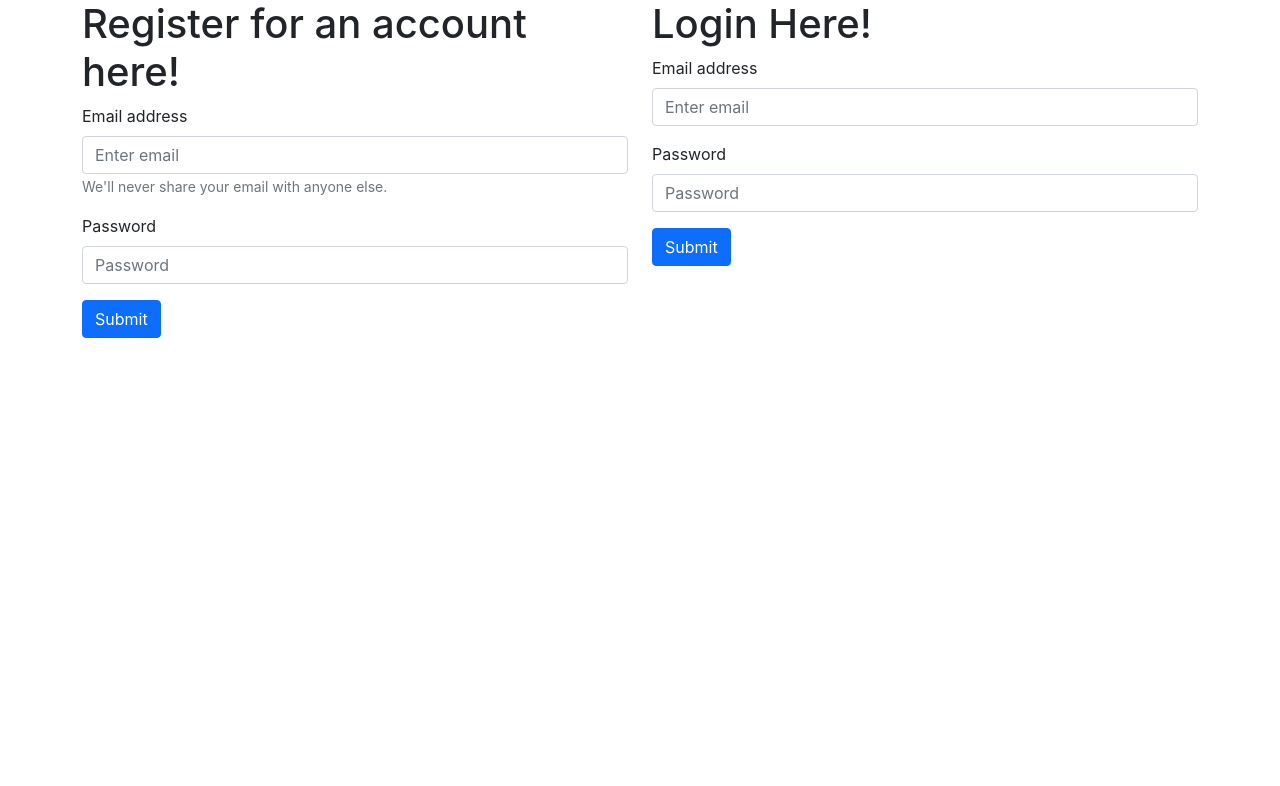
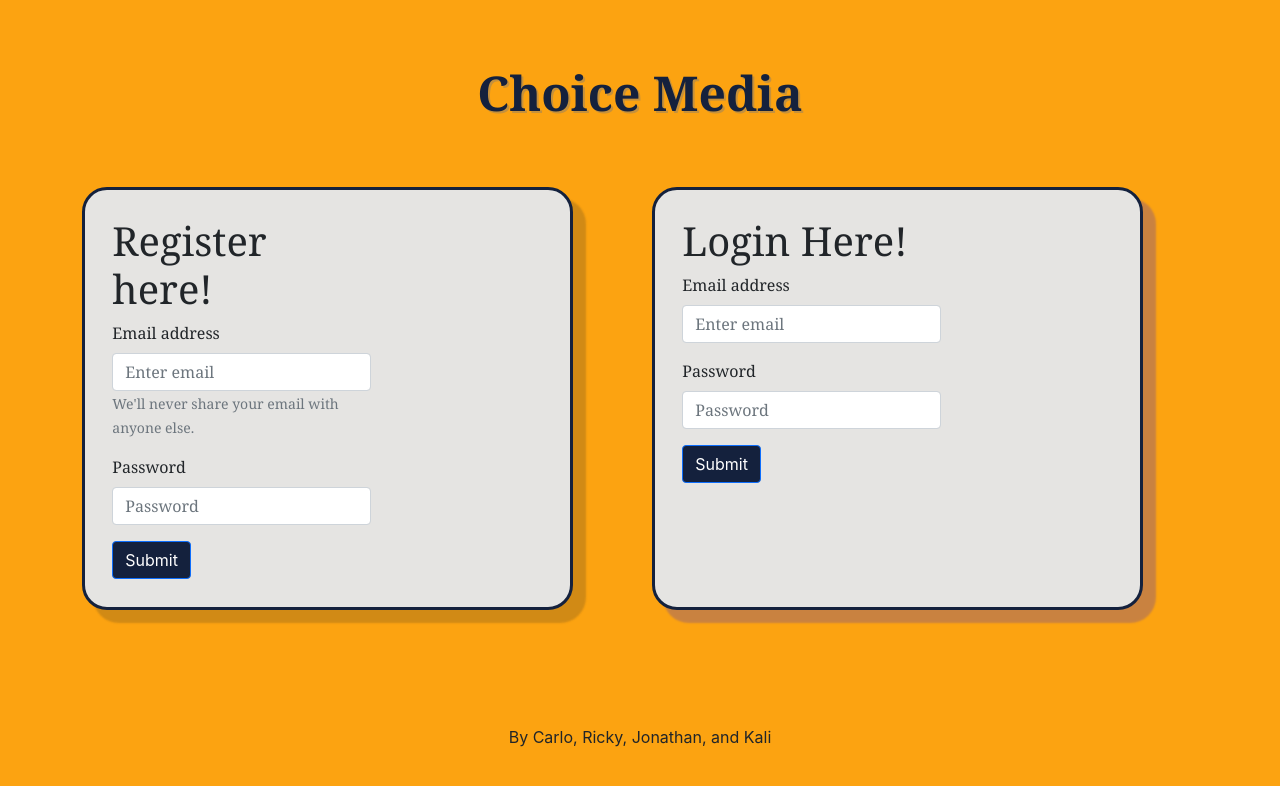
Before and after one commit to carlo1678/BlueBadgeClient, a React (Create React App) app in the folder clientside/: page / in a window 1280 px wide. Shown: the top 786 px of the page. Built offline with nearby package versions, Linux system fonts and the light colour scheme.

Commit message:
style changes

```diff
--- a/clientside/public/index.html
+++ b/clientside/public/index.html
@@ -4,14 +4,12 @@
 <head>
   <meta charset="utf-8" />
   <link rel="icon" href="%PUBLIC_URL%/favicon.ico" />
-    <link href="https://cdn.jsdelivr.net/npm/bootstrap@5.1.0/dist/css/bootstrap.min.css" rel="stylesheet" integrity="sha384-KyZXEAg3QhqLMpG8r+8fhAXLRk2vvoC2f3B09zVXn8CA5QIVfZOJ3BCsw2P0p/We" crossorigin="anonymous">
+  <link href="https://cdn.jsdelivr.net/npm/bootstrap@5.1.0/dist/css/bootstrap.min.css" rel="stylesheet"
+    integrity="sha384-KyZXEAg3QhqLMpG8r+8fhAXLRk2vvoC2f3B09zVXn8CA5QIVfZOJ3BCsw2P0p/We" crossorigin="anonymous">
 
   <meta name="viewport" content="width=device-width, initial-scale=1" />
   <meta name="theme-color" content="#000000" />
-    <meta
-      name="description"
-      content="Web site created using create-react-app"
-    />
+  <meta name="description" content="Web site created using create-react-app" />
   <link rel="apple-touch-icon" href="%PUBLIC_URL%/logo192.png" />
   <!--
       manifest.json provides metadata used when your web app is installed on a
@@ -31,8 +29,11 @@
 </head>
 
 <body>
+  <h1 class="websiteTitle">Choice Media</h1>
+
   <div id="root">
   </div>
+  <footer class='author'>By Carlo, Ricky, Jonathan, and Kali</footer>
   <script></script>
 </body>
 
--- a/clientside/src/App.css
+++ b/clientside/src/App.css
@@ -15,6 +15,76 @@
   margin-left: 1200px;
 }
 
+body{
+  padding: 5%;
+  background-color: #FCA311;
+}
+
+.websiteTitle{
+  text-align: center;
+  color: #14213D;
+  font-family: Cambria, Cochin, Georgia, Times, 'Times New Roman', serif;
+  font-size: 300%;
+  font-weight: bold;
+  text-shadow: 2px 2px #79787869;
+  padding-bottom: 5%;
+}
+
+.author{
+  text-align: center;
+  padding-top: 10%;
+}
+
+.registerAll{
+  background-color: #E5E4E2;
+  border: solid #14213D;
+  padding: 5%;
+  box-shadow: 12px 12px 2px 1px rgba(41, 41, 41, 0.2)
+}
+
+#registerAll{
+  border-radius: 25px;
+  background: #E5E4E2;
+  width: 90%;
+  height: 100%;
+}
+
+.register{
+  width: 60%;
+  font-family: Cambria, Cochin, Georgia, Times, 'Times New Roman', serif;
+}
+
+.loginAll{
+  background-color: #E5E4E2;
+  border: solid #14213D;
+  padding-left: 5%;
+  padding-right: 5%;
+  padding-top: 5%;
+  padding-bottom: 9%;
+  box-shadow: 12px 12px 2px 1px rgba(0, 0, 255, .2)
+}
+
+#loginAll{
+  border-radius: 25px;
+  background: #E5E4E2;
+  width: 90%;
+  height: 100%;
+}
+
+.loginHere{
+  width: 60%;
+  font-family: Cambria, Cochin, Georgia, Times, 'Times New Roman', serif;
+}
+
 .mb-3{
+  width: 60%;
+  font-family: Cambria, Cochin, Georgia, Times, 'Times New Roman', serif;
+}
 
+.regButton{
+  background-color: #14213D;
 }
+
+.loginButton{
+  background-color: #14213D;
+}
--- a/clientside/src/components/Login.js
+++ b/clientside/src/components/Login.js
@@ -44,8 +44,8 @@ export default function Login(props) {
   };
 
   return (
-    <div>
-      <h1>Login Here!</h1>
+    <div className='loginAll' id='loginAll'>
+      <h1 className='loginHere'>Login Here!</h1>
       <Form onSubmit={userLogin}>
         <Form.Group className="mb-3" controlId="formBasicEmail">
           <Form.Label>Email address</Form.Label>
@@ -66,7 +66,7 @@ export default function Login(props) {
             placeholder="Password"
           />
         </Form.Group>
-        <Button variant="primary" type="submit">
+        <Button variant="primary" type="submit" className='loginButton'>
           Submit
         </Button>
       </Form>
--- a/clientside/src/components/Signup.js
+++ b/clientside/src/components/Signup.js
@@ -37,9 +37,9 @@ export default function Signup(props) {
   };
 
   return (
-    <div>
-      <h1>Register for an account here!</h1>
-      <Form onSubmit={userSignUp}>
+    <div className='registerAll' id='registerAll'>
+      <h1 className='register'>Register here!</h1>
+      <Form onSubmit={userSignUp} >
         <Form.Group className="mb-3" controlId="formBasicEmail">
           <Form.Label>Email address</Form.Label>
           <Form.Control
@@ -62,7 +62,7 @@ export default function Signup(props) {
             placeholder="Password"
           />
         </Form.Group>
-        <Button variant="primary" type="submit">
+        <Button variant="primary" type="submit" className='regButton'>
           Submit
         </Button>
       </Form>
```
Lines whose indentation alone changed are shown as unchanged.
